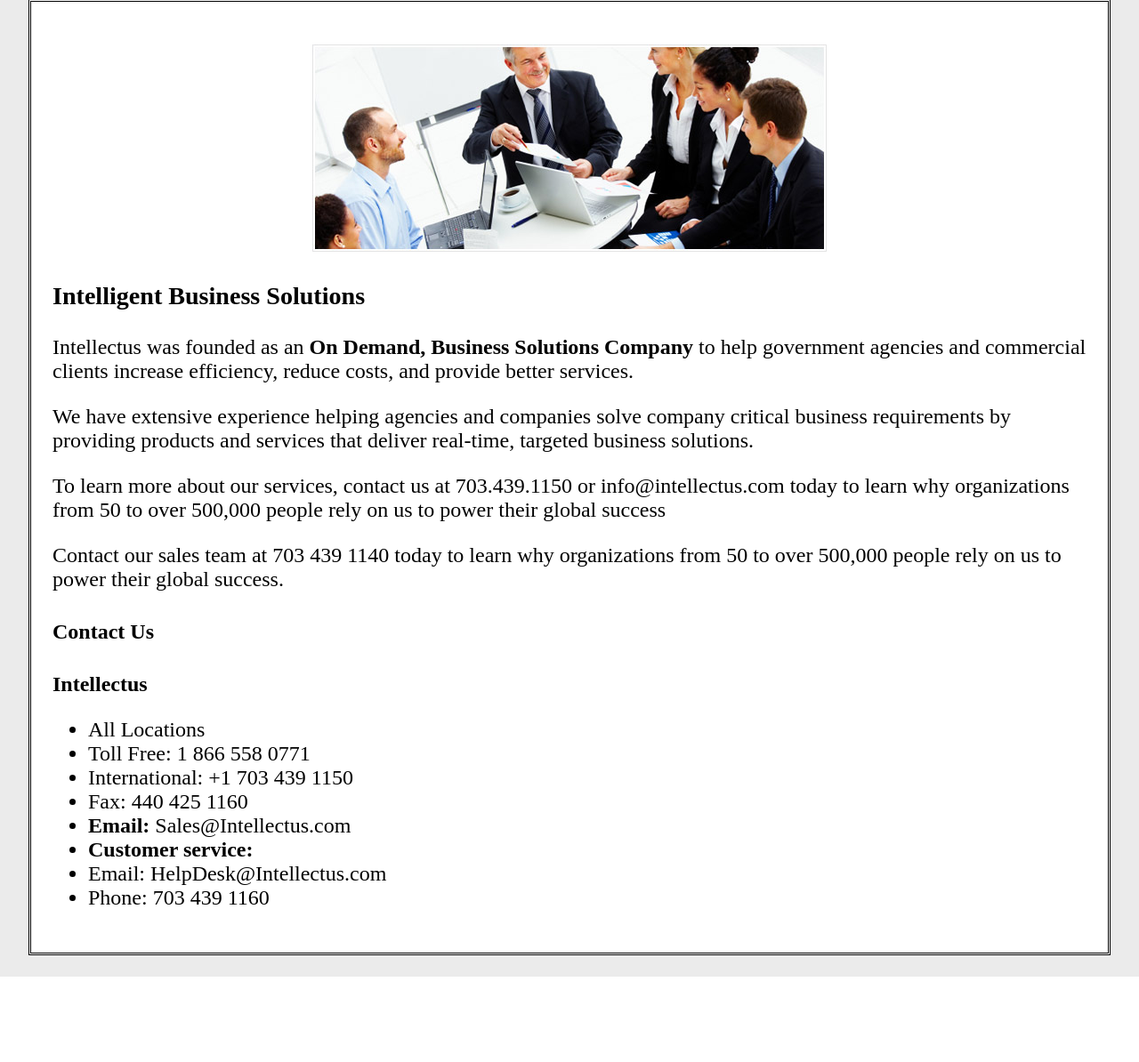
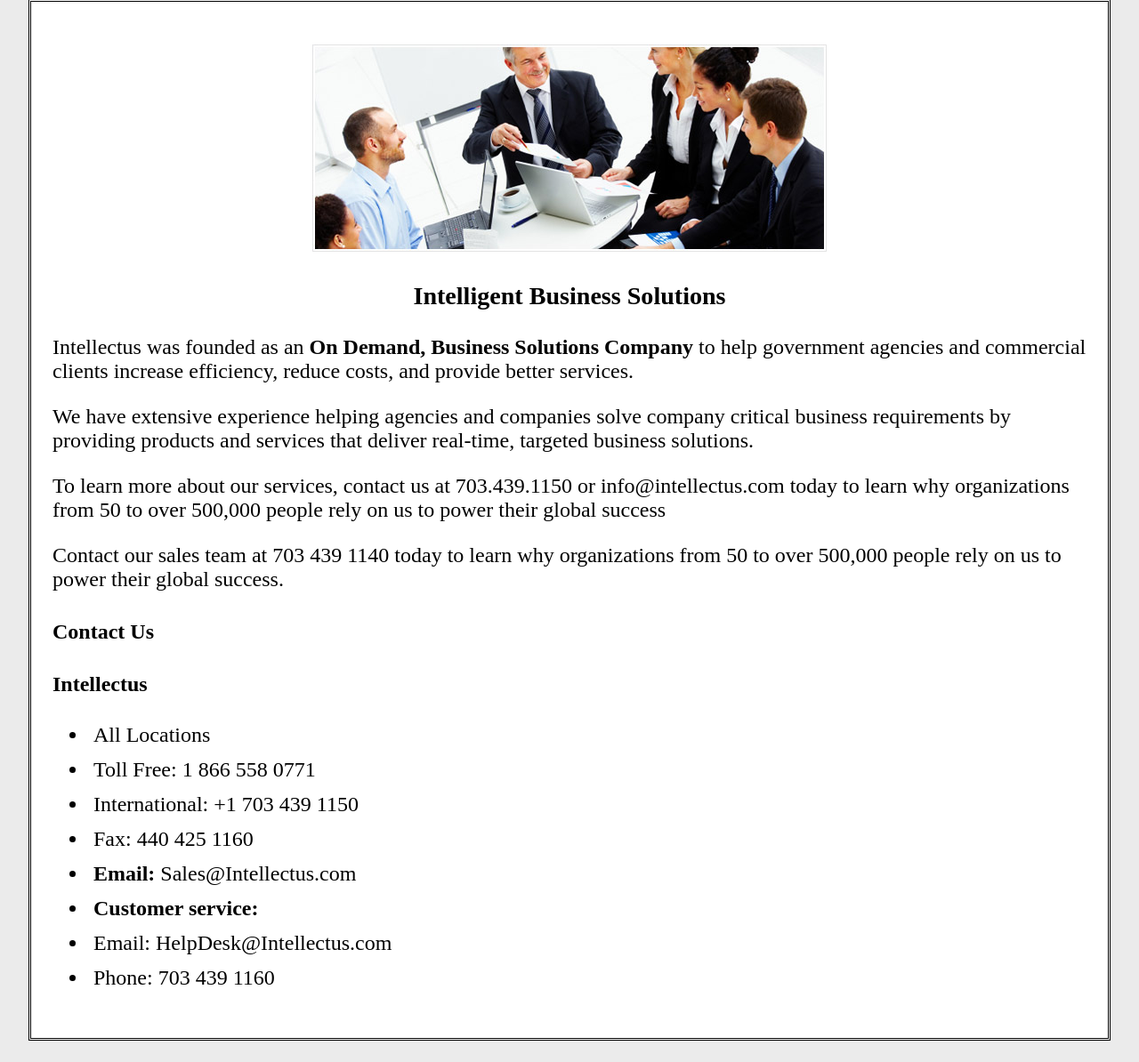
Before and after one commit to ChrisWatson1/Website, a PHP site: page /IntHome.php in a window 1280 px wide. Shown: the part 145-1339 px from the top of the page at 89% size. Before the commit the page ends 1243 px from the top, so only its background shows below. Run offline with PHP 8.4, Linux system fonts and the light colour scheme.

Commit message:
up and down we go

```diff
--- a/IntHome.php
+++ b/IntHome.php
@@ -27,8 +27,9 @@
 	<p>To learn more about our services, contact us at 703.439.1150 or info@intellectus.com today to learn why organizations from 50 to over 500,000 people rely on us to power their global success</p>
 	<p>Contact our sales team at 703 439 1140 today to learn why organizations from 50 to over 500,000 people rely on us to power their global success.</p>
 
+<p class="center">
 <h4>Contact Us</h4>
-<p><strong>Intellectus</strong></p>
+<strong>Intellectus</strong>
 <ul>
 	<li>All Locations</li>
 	<li>Toll Free: 1 866 558 0771</li>
@@ -40,6 +41,7 @@
 	<li> Phone: 703 439 1160</li>
 </ul>
 
+</p>
 </article>
 
 </body>
--- a/css/intellectus.css
+++ b/css/intellectus.css
@@ -63,6 +63,7 @@ aside{
 
 #INT li{
     border: none;
+    padding: 0.25em;
 }
 
 #INT div{
@@ -93,3 +94,12 @@ aside{
 #INT aside{
   border: none;
 }
+
+#INT h3{
+  text-align: center;
+}
+
+#INT .center{
+   text-align: center;
+   margin: auto;
+}
```
